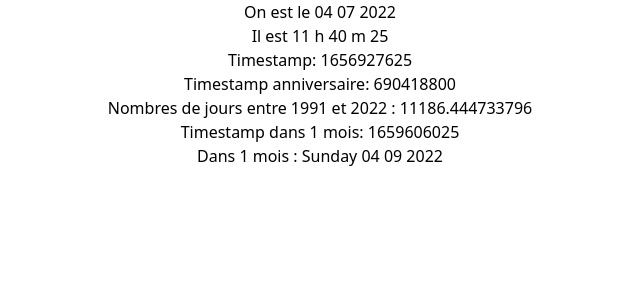
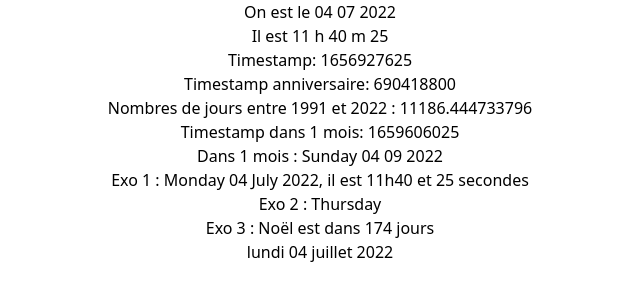
Before and after one commit to dwwm-bethune/php, a PHP site: page /date.php in a window 1280 px wide. Shown: the top 301 px of the page, without its empty margins (320-960 px from the left). Run offline with PHP 8.4, Linux system fonts and the light colour scheme; some libraries are stand-ins or nearby versions.

Commit message:
Exercice date

```diff
--- a/05-fonctions/date.php
+++ b/05-fonctions/date.php
@@ -24,5 +24,24 @@
         <p>Timestamp dans 1 mois: <?= strtotime('+ 1 month'); ?></p>
         <p>Dans 1 mois : <?= date('l d m Y', strtotime('+ 2 months')); ?></p>
     </div>
+
+    <div class="text-center">
+        <p>Exo 1 : <?= date('l d F Y, \i\l \e\s\t h\hi \e\t s \s\e\c\o\n\d\e\s'); ?></p>
+        <p>Exo 2 : <?= date('l', strtotime('+ 10 days')); ?></p>
+        <?php
+            $now = time();
+            $christmas = strtotime('25 december '.date('Y'));
+            $days = ($christmas - $now) / (60 * 60 * 24);
+        ?>
+        <p>Exo 3 : Noël est dans <?= ceil($days); ?> jours</p>
+        <p>
+            <?php
+                $formatter = IntlDateFormatter::create('fr_FR', IntlDateFormatter::FULL, IntlDateFormatter::FULL);
+                $formatter->setPattern('cccc dd MMMM Y');
+
+                echo $formatter->format(time());
+            ?>
+        </p>
+    </div>
 </body>
 </html>
```
